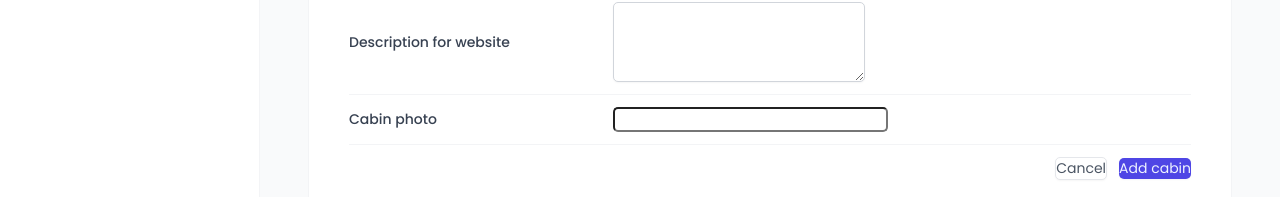
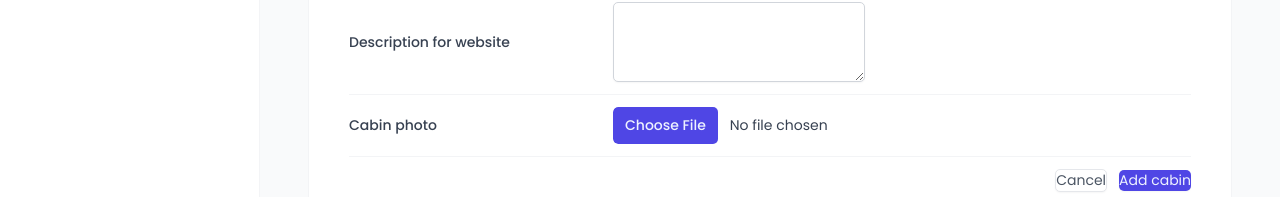
Before and after one commit to catalintugui/wild-oasis, a React (Vite) app: page /cabins in a window 1280 px wide. Both pictures are taken after a click on the button "Add new cabin". Shown: the part 525-722 px from the top of the page. Built offline with nearby package versions, Linux system fonts and the light colour scheme; no server answers; the database is empty; a web font is replaced by a local one.

Commit message:
erros on form and validations

```diff
--- a/src/features/cabins/CreateCabinForm.jsx
+++ b/src/features/cabins/CreateCabinForm.jsx
@@ -48,7 +48,8 @@ const Error = styled.span`
 function CreateCabinForm() {
   const queryClient = useQueryClient();
 
-  const { register, handleSubmit, reset } = useForm();
+  const { register, handleSubmit, reset, getValues, formState } = useForm();
+  const { errors } = formState;
 
   const { mutate, isLoading: isCreating } = useMutation({
     mutationFn: createCabin,
@@ -64,21 +65,59 @@ function CreateCabinForm() {
     mutate(data);
   }
 
+  function onError(errors) {
+    // console.log(errors);
+  }
+
   return (
-    <Form onSubmit={handleSubmit(onSubmit)}>
+    <Form onSubmit={handleSubmit(onSubmit, onError)}>
       <FormRow>
         <Label htmlFor="name">Cabin name</Label>
-        <Input type="text" id="name" {...register("name")} />
+        <Input
+          type="text"
+          id="name"
+          disabled={isCreating}
+          {...register("name", {
+            required: "This field is required",
+          })}
+        />
+        {errors?.name?.message && <Error>{errors.name.message}</Error>}
       </FormRow>
 
       <FormRow>
         <Label htmlFor="maxCapacity">Maximum capacity</Label>
-        <Input type="number" id="maxCapacity" {...register("maxCapacity")} />
+        <Input
+          type="number"
+          id="maxCapacity"
+          disabled={isCreating}
+          {...register("maxCapacity", {
+            required: "This field is required",
+            min: {
+              value: 1,
+              message: "Capacity should be at least 1",
+            },
+          })}
+        />
+        {errors?.maxCapacity?.message && (
+          <Error>{errors.maxCapacity.message}</Error>
+        )}
       </FormRow>
 
       <FormRow>
         <Label htmlFor="regularPrice">Regular price</Label>
-        <Input type="number" id="regularPrice" {...register("regularPrice")} />
+        <Input
+          type="number"
+          id="regularPrice"
+          disabled={isCreating}
+          {...register("regularPrice", {
+            required: "This field is required",
+            min: {
+              value: 1,
+              message: "Capacity should be at least 1",
+            },
+          })}
+        />
+        {errors?.name?.message && <Error>{errors.name.message}</Error>}
       </FormRow>
 
       <FormRow>
@@ -87,8 +126,15 @@ function CreateCabinForm() {
           type="number"
           id="discount"
           defaultValue={0}
-          {...register("discount")}
+          disabled={isCreating}
+          {...register("discount", {
+            required: "This field is required",
+            validate: (value) =>
+              value >= getValues().regularPrice ||
+              "Discount should be less than regular price",
+          })}
         />
+        {errors?.name?.message && <Error>{errors.name.message}</Error>}
       </FormRow>
 
       <FormRow>
@@ -97,13 +143,23 @@ function CreateCabinForm() {
           type="number"
           id="description"
           defaultValue=""
+          disabled={isCreating}
           {...register("description")}
         />
+        {errors?.name?.message && <Error>{errors.name.message}</Error>}
       </FormRow>
 
       <FormRow>
         <Label htmlFor="image">Cabin photo</Label>
-        <FileInput id="image" accept="image/*" />
+        <FileInput
+          id="image"
+          accept="image/*"
+          disabled={isCreating}
+          type="file"
+          {...register("image", {
+            required: "An image is required",
+          })}
+        />
       </FormRow>
 
       <FormRow>
--- a/src/ui/AppLayout.jsx
+++ b/src/ui/AppLayout.jsx
@@ -13,6 +13,7 @@ const StyledAppLayout = styled.div`
 const Main = styled.main`
   background-color: var(--color-grey-50);
   padding: 4rem 4.8rem 6.4rem;
+  overflow: scroll;
 `;
 
 const Container = styled.div`
```
